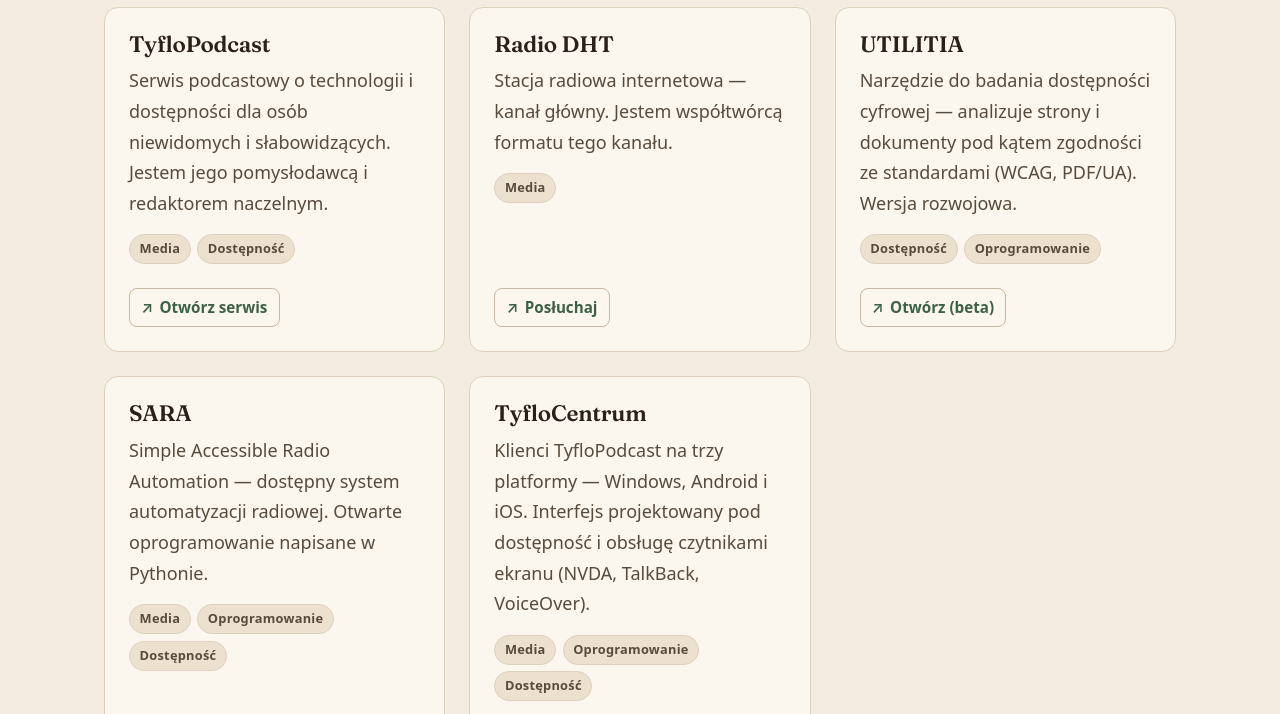
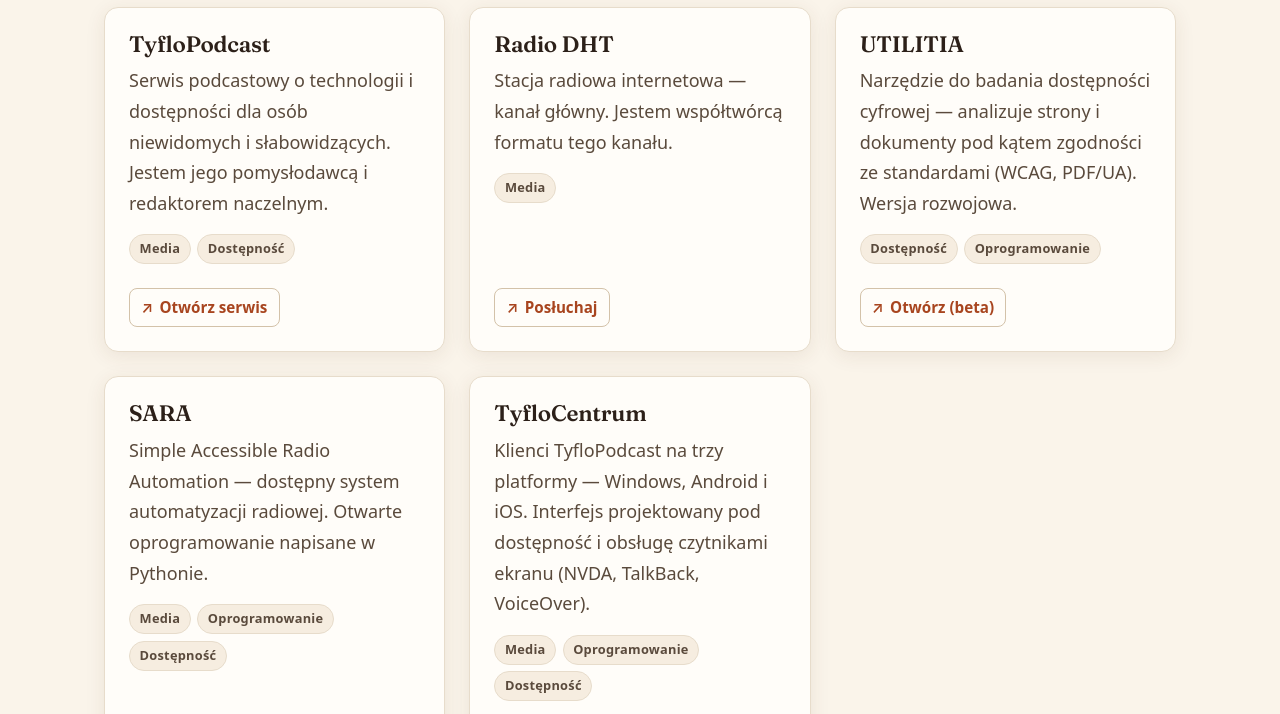
Before and after one commit to michaldziwisz/dziwisz.net, an Astro site: page / in a window 1280 px wide. Shown: the part 760-1474 px from the top of the page. Built offline with nearby package versions, Linux system fonts and the light colour scheme; Astro itself is replaced by a stand-in of ours.

Commit message:
Motyw 'Terakota': jasna porcelana + cieply terakotowy akcent + glebia na kartach (feedback: 'Latte' wygladal smutno)

```diff
--- a/src/components/ProjectCard.astro
+++ b/src/components/ProjectCard.astro
@@ -55,12 +55,15 @@
     border-radius: var(--radius);
     padding: var(--space-3);
     height: 100%;
-    transition: border-color 0.2s ease, transform 0.2s ease, background 0.2s ease;
+    box-shadow: var(--shadow);
+    transition: border-color 0.2s ease, transform 0.2s ease, background 0.2s ease,
+      box-shadow 0.2s ease;
   }
   .card:hover,
   .card:focus-within {
     border-color: var(--accent);
     background: var(--bg-elev-2);
+    box-shadow: var(--shadow-hover);
     transform: translateY(-2px);
   }
   .card-title {
--- a/src/layouts/Layout.astro
+++ b/src/layouts/Layout.astro
@@ -38,7 +38,8 @@
     <meta property="og:locale" content={lang === 'pl' ? 'pl_PL' : 'en_US'} />
     <meta name="twitter:card" content="summary" />
 
-    <meta name="theme-color" content="#f4ece0" />
+    <meta name="theme-color" content="#faf4ea" media="(prefers-color-scheme: light)" />
+    <meta name="theme-color" content="#241b14" media="(prefers-color-scheme: dark)" />
 
     {/* Ustaw motyw przed renderem, żeby uniknąć mignięcia (FOUC). Domyślny: jasny. */}
     <script is:inline>
--- a/src/styles/global.css
+++ b/src/styles/global.css
@@ -1,32 +1,37 @@
 /* ============================================================
-   Motyw „Latte" — dziwisz.net
-   Ciepła kremowa baza (cappuccino/latte); akcent: zieleń szałwiowa.
-   Domyślnie jasny; ciemny wariant „Mokka" pod przełącznikiem.
+   Motyw „Terakota" — dziwisz.net
+   Jasna ciepła porcelana + terakotowo-bursztynowy akcent.
+   Ciepły i przyjazny; z miękką głębią (cienie na kartach).
+   Domyślnie jasny; ciemny wariant „Węgiel i miedź" pod przełącznikiem.
    Kontrast dobrany >= WCAG 2.2 AA.
    ============================================================ */
 
-/* ---------- Zmienne: tryb jasny „Latte" (domyślny) ---------- */
+/* ---------- Zmienne: tryb jasny „Terakota" (domyślny) ---------- */
 :root {
   color-scheme: light;
 
-  /* Tła — ciepła kremowa baza (latte/cappuccino) */
-  --bg: #f4ece0;          /* ciepłe latte / pianka */
-  --bg-elev: #fbf6ee;     /* karty, wyniesione elementy */
-  --bg-elev-2: #ece0cf;   /* hover kart */
+  /* Tła — jasna, czysta ciepła porcelana */
+  --bg: #faf4ea;          /* jasna ciepła porcelana */
+  --bg-elev: #fffdf9;     /* karty prawie białe — dają lekkość */
+  --bg-elev-2: #f6ede0;   /* hover kart */
 
   /* Tekst — ciepłe espresso, nie czerń */
-  --text: #2a2018;        /* espresso na kremie ~ 12:1 */
-  --text-muted: #574b3d;  /* tekst drugorzędny ~ 6.8:1 */
-  --text-faint: #6d6151;  /* metadane ~ 5:1 */
+  --text: #2c2019;        /* espresso na porcelanie ~ 14.5:1 */
+  --text-muted: #5a4a3c;  /* tekst drugorzędny ~ 7.7:1 */
+  --text-faint: #6e5d4c;  /* metadane ~ 5.8:1 */
 
-  /* Akcent — przygaszona zieleń szałwiowa/eukaliptusowa */
-  --accent: #3d6147;         /* głęboka szałwia na kremie ~ 5.6:1 */
-  --accent-strong: #2f4d38;  /* hover, ciemniejszy ~ 8:1 */
-  --accent-ink: #fbf6ee;     /* tekst na tle akcentu (jasny) */
+  /* Akcent — terakota / palona pomarańcz (ciepła, przyjazna) */
+  --accent: #a8451f;         /* terakota na porcelanie ~ 5.4:1 */
+  --accent-strong: #8a3616;  /* hover, głębsza ~ 7.3:1 */
+  --accent-ink: #fffdf9;     /* tekst na tle akcentu (jasny) */
 
   /* Linie, obrysy */
-  --border: #ddd0bd;
-  --border-strong: #c7b8a1;
+  --border: #e7dccb;
+  --border-strong: #d3c2a9;
+
+  /* Cienie — miękkie, ciepłe (dają głębię, nie ciężar) */
+  --shadow: 0 4px 20px rgba(90, 60, 30, 0.09);
+  --shadow-hover: 0 12px 36px rgba(90, 60, 30, 0.16);
 
   /* Fokus */
   --focus: var(--accent);
@@ -52,24 +57,28 @@
   --space-6: 6rem;
 }
 
-/* ---------- Tryb ciemny „Mokka" (ocieplony, nie chłodny grafit) ---------- */
+/* ---------- Tryb ciemny „Węgiel i miedź" (ocieplony) ---------- */
 :root[data-theme='dark'] {
   color-scheme: dark;
 
-  --bg: #201a14;          /* ciemna mokka/espresso, ciepła nie grafitowa */
-  --bg-elev: #2b241c;
-  --bg-elev-2: #362d23;
+  --bg: #241b14;          /* ciepły węgiel/espresso, nie chłodny grafit */
+  --bg-elev: #30251b;
+  --bg-elev-2: #3c2f22;
 
-  --text: #f0e8dc;        /* ciepła kość na mokce ~ 13:1 */
-  --text-muted: #c3b7a5;  /* ~ 8:1 */
-  --text-faint: #9a8d7b;  /* ~ 5:1 */
+  --text: #f2e9dd;        /* ciepła kość ~ 14:1 */
+  --text-muted: #cdbda8;  /* ~ 9.2:1 */
+  --text-faint: #a8937c;  /* ~ 5.7:1 */
 
-  --accent: #8fb99a;         /* jaśniejsza szałwia dla kontrastu na ciemnym ~ 7.5:1 */
-  --accent-strong: #a7ccb0;  /* hover ~ 9.5:1 */
-  --accent-ink: #201a14;     /* tekst na tle akcentu (ciemny) */
+  --accent: #e8865a;         /* rozgrzana terakota/miedź dla kontrastu ~ 6.4:1 */
+  --accent-strong: #f0a17d;  /* hover ~ 8.1:1 */
+  --accent-ink: #241b14;     /* tekst na tle akcentu (ciemny) */
 
-  --border: #3d3327;
-  --border-strong: #4a3f31;
+  --border: #43342450;
+  --border-strong: #4d3c2a;
+
+  /* Cienie — mocniejsze na ciemnym tle */
+  --shadow: 0 4px 20px rgba(0, 0, 0, 0.35);
+  --shadow-hover: 0 12px 36px rgba(0, 0, 0, 0.5);
 
   --focus: var(--accent-strong);
 }
```
